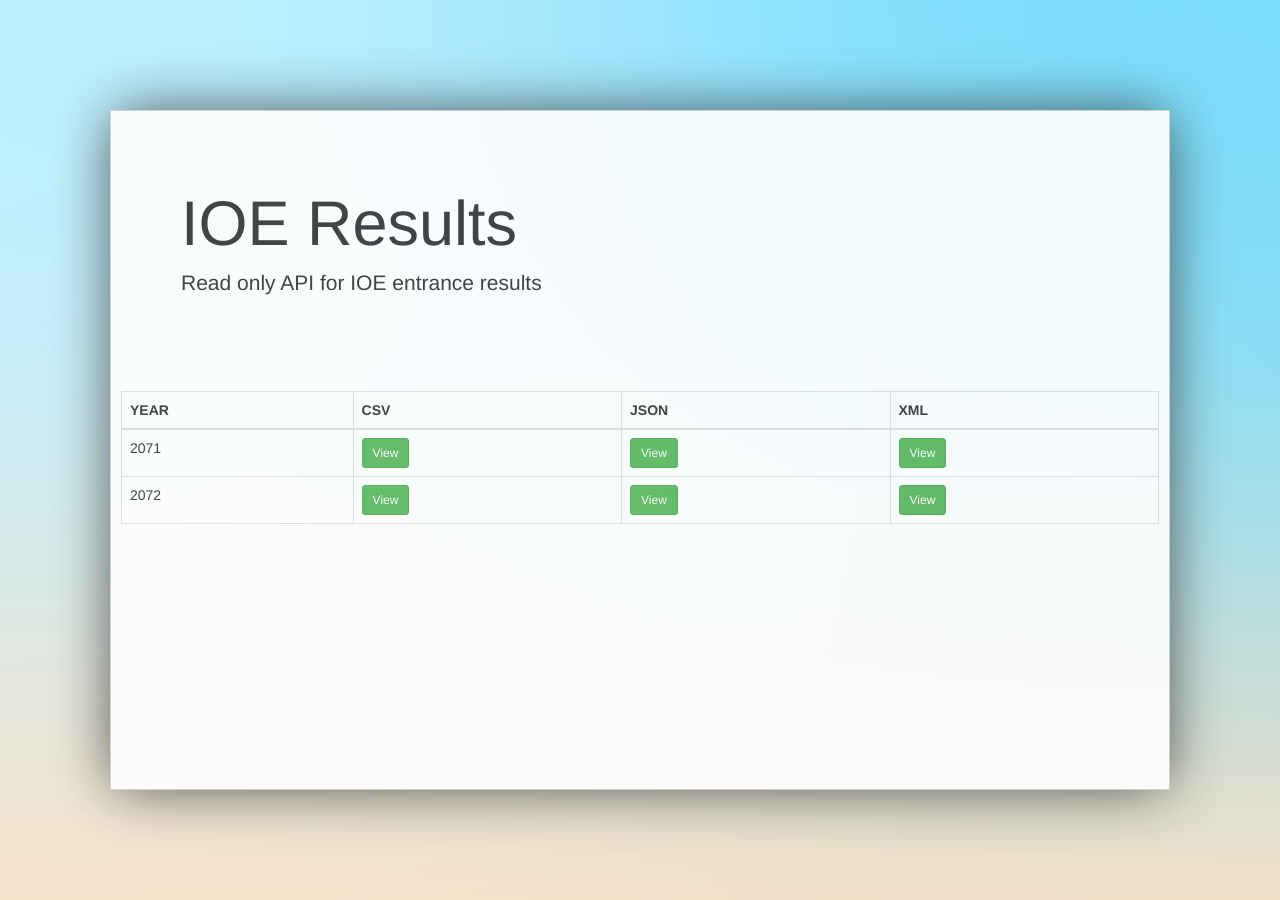
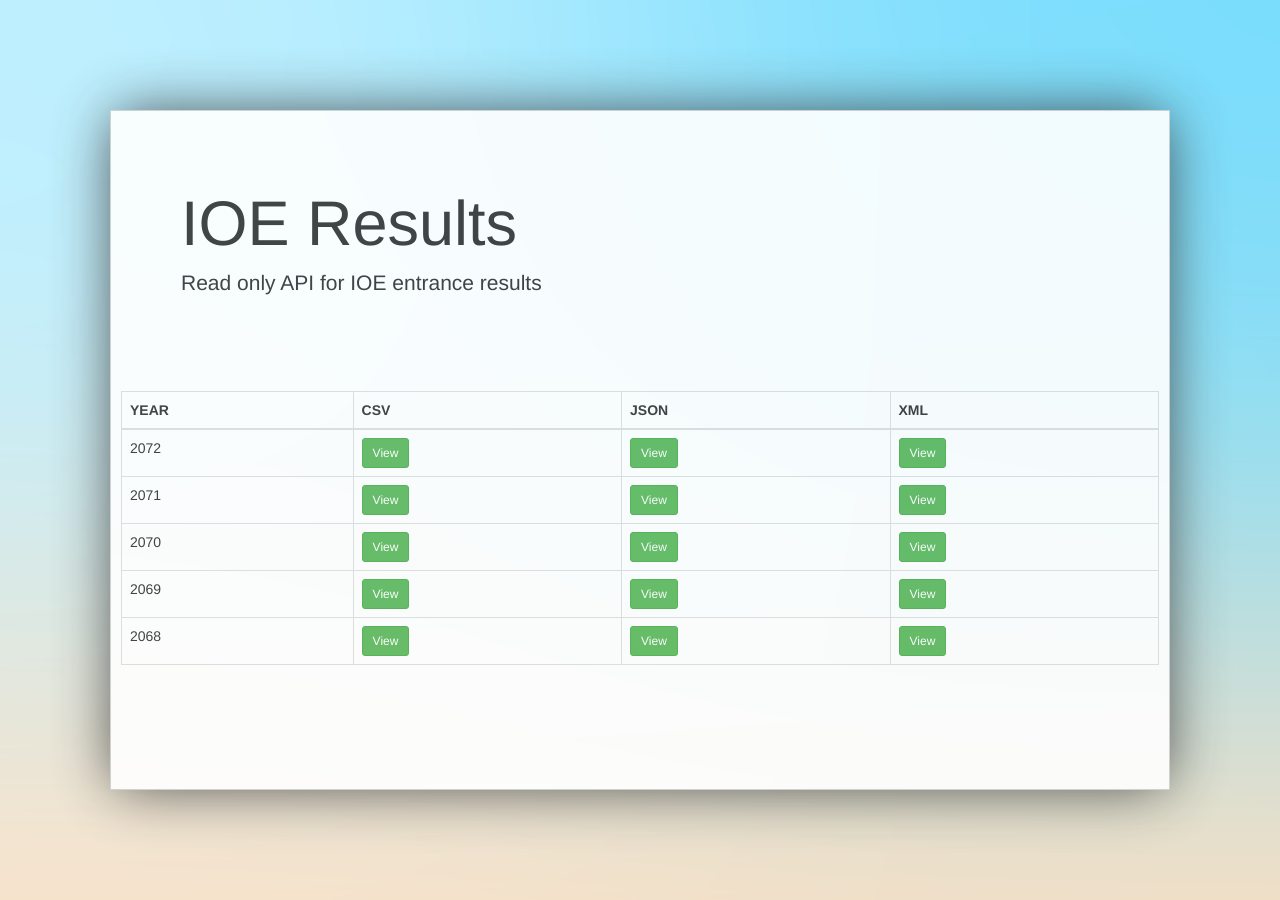
Before and after one commit to phunka/ioe, a Jekyll site: the page built from index.html, in a window 1280 px wide. Built offline with Jekyll 4.4.1, drawn with Linux system fonts in a browser that asks for light colours.

Commit message:
updated homepage

```diff
--- a/index.html
+++ b/index.html
@@ -19,16 +19,34 @@ layout: default
         </thead>
         <tbody>
           <tr>
+            <td>2072</td>
+            <td><a class="btn btn-success btn-sm" href="{{ site.url }}/api/results/2072.csv">View</a></td>
+            <td><a class="btn btn-success btn-sm" href="{{ site.url }}/api/results/2072.json">View</a></td>
+            <td><a class="btn btn-success btn-sm" href="{{ site.url }}/api/results/2072.xml">View</a></td>
+          </tr>
+          <tr>
             <td>2071</td>
             <td><a class="btn btn-success btn-sm" href="{{ site.url }}/api/results/2071.csv">View</a></td>
             <td><a class="btn btn-success btn-sm" href="{{ site.url }}/api/results/2071.json">View</a></td>
             <td><a class="btn btn-success btn-sm" href="{{ site.url }}/api/results/2071.xml">View</a></td>
           </tr>
-        <tr>
-            <td>2072</td>
-            <td><a class="btn btn-success btn-sm" href="{{ site.url }}/api/results/2072.csv">View</a></td>
-            <td><a class="btn btn-success btn-sm" href="{{ site.url }}/api/results/2072.json">View</a></td>
-            <td><a class="btn btn-success btn-sm" href="{{ site.url }}/api/results/2072.xml">View</a></td>
+          <tr>
+            <td>2070</td>
+            <td><a class="btn btn-success btn-sm" href="{{ site.url }}/api/results/2070.csv">View</a></td>
+            <td><a class="btn btn-success btn-sm" href="{{ site.url }}/api/results/2070.json">View</a></td>
+            <td><a class="btn btn-success btn-sm" href="{{ site.url }}/api/results/2070.xml">View</a></td>
+          </tr>
+          <tr>
+            <td>2069</td>
+            <td><a class="btn btn-success btn-sm" href="{{ site.url }}/api/results/2069.csv">View</a></td>
+            <td><a class="btn btn-success btn-sm" href="{{ site.url }}/api/results/2069.json">View</a></td>
+            <td><a class="btn btn-success btn-sm" href="{{ site.url }}/api/results/2069.xml">View</a></td>
+          </tr>
+          <tr>
+            <td>2068</td>
+            <td><a class="btn btn-success btn-sm" href="{{ site.url }}/api/results/2068.csv">View</a></td>
+            <td><a class="btn btn-success btn-sm" href="{{ site.url }}/api/results/2068.json">View</a></td>
+            <td><a class="btn btn-success btn-sm" href="{{ site.url }}/api/results/2068.xml">View</a></td>
           </tr>
         </tbody>
       </table>
```
